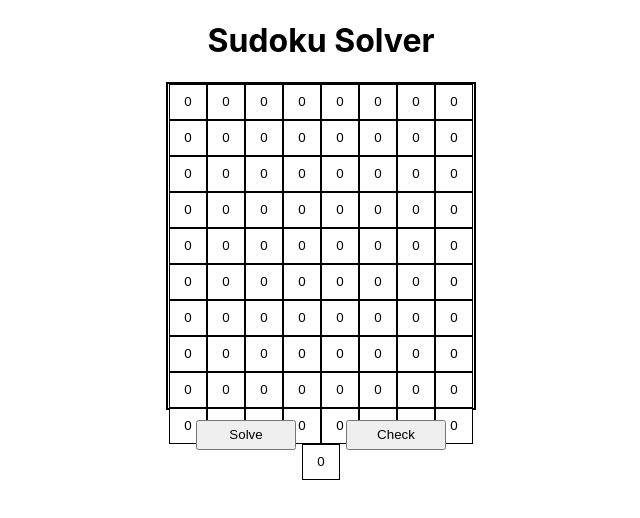
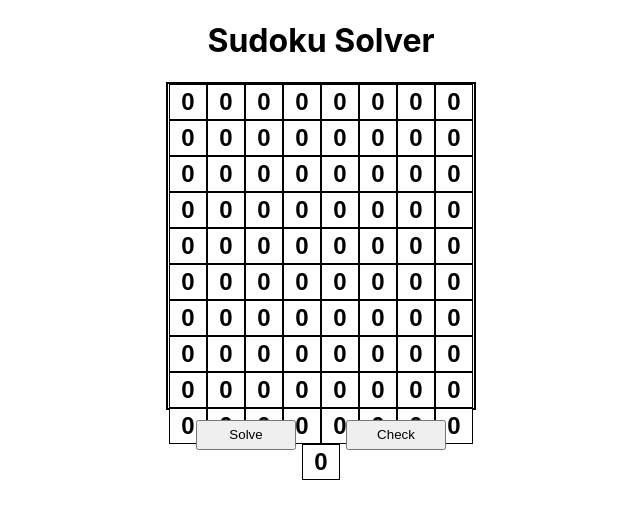
Before and after one commit to melwyn95/SudokuSolver, a React (Create React App) app in the folder frontend/sudoku/: page / in a window 1280 px wide. Shown: the top 518 px of the page, without its empty margins (319-959 px from the left). Built offline with nearby package versions, Linux system fonts and the light colour scheme.

Commit message:
Fix sudokuCell style

```diff
--- a/frontend/sudoku/src/App.css
+++ b/frontend/sudoku/src/App.css
@@ -22,6 +22,8 @@
   width: 32px;
   border: 1px solid black;
   text-align: center;
+  font-size: 24px;
+  font-weight: 600;
 }
 
 input[type=number]::-webkit-inner-spin-button,
```
